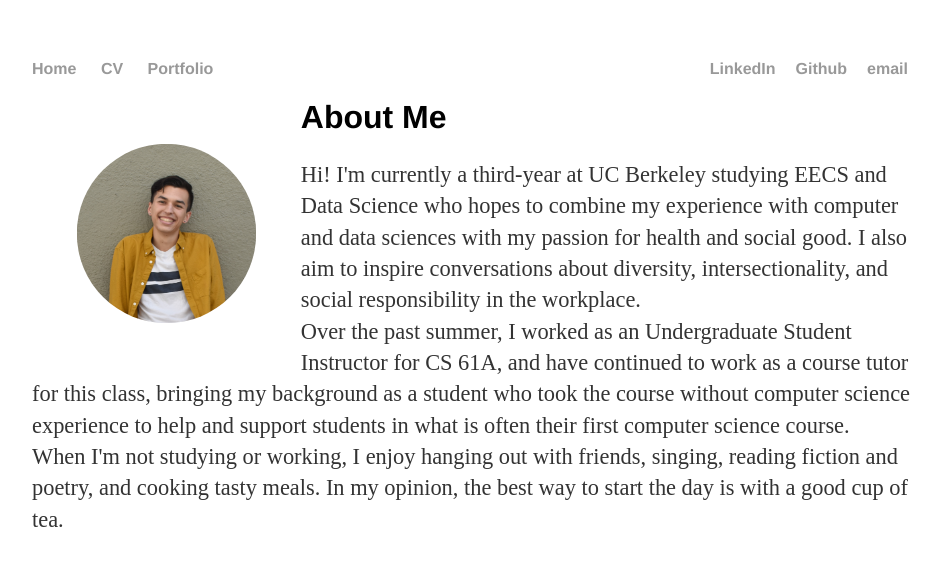
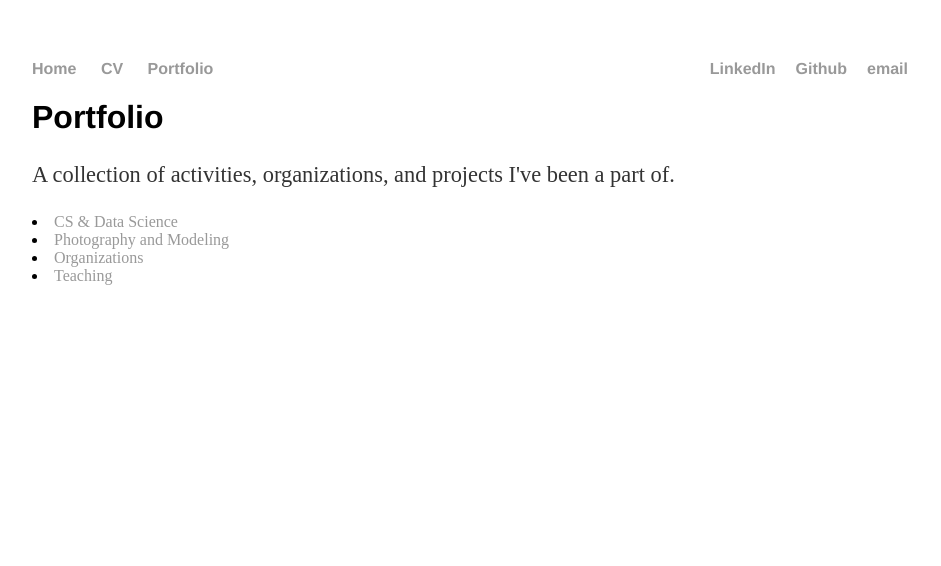
Before and after one commit to andrew-l-497/andrew-l-497.github.io, a Jekyll site: the page built from index.html, in a window 1280 px wide. Shown: the top 566 px of the page, without its empty margins (160-1101 px from the left). Built offline with Jekyll 4.4.1, drawn with Linux system fonts in a browser that asks for light colours.

Commit message:
moved about location

```diff
--- a/cv/index.html
+++ b/cv/index.html
@@ -5,5 +5,5 @@ title: CV
 <div class="blurb">
         <p>If you have any questions, feel free to contact me at <a href="mailto:andrew.lenz@berkeley.edu">andrew.lenz@berkeley.edu</a>. </p>
         <!-- PDF embedding based on https://www.w3docs.com/snippets/html/how-to-embed-pdf-in-html.html -->
-        <iframe src="/LenzAndrewResume.pdf#toolbar=0" width="100%" height="800px"></iframe>
+        <iframe src="/AndrewLenzResume.pdf#toolbar=0" width="100%" height="800px"></iframe>
 </div><!-- /.blurb -->
--- a/index.html
+++ b/index.html
@@ -1,21 +1,12 @@
 ---
 layout: default
-title: Andrew Lenz
+title: Portfolio
 ---
-<style>
-img {
-	float: left;
-	display: block;
-	/* margin-left: 10%; */
-	width: 20%;
-	border-radius: 50%;
-	padding: 5%;
-}
-</style>
-<img src="images/DSC_0369_3.jpg">
 <div class="blurb">
-        <h1>About Me</h1>
-        <p>Hi! I'm currently a third-year at UC Berkeley studying EECS and Data Science who hopes to combine my experience with computer and data sciences with my passion for health and social good. I also aim to inspire conversations about diversity, intersectionality, and social responsibility in the workplace.
-					<br> Over the past summer, I worked as an Undergraduate Student Instructor for CS 61A, and have continued to work as a course tutor for this class, bringing my background as a student who took the course without computer science experience to help and support students in what is often their first computer science course.
-          <br> When I'm not studying or working, I enjoy hanging out with friends, singing, reading fiction and poetry, and cooking tasty meals. In my opinion, the best way to start the day is with a good cup of tea.</p>
+        <h1>Portfolio</h1>
+        <p>A collection of activities, organizations, and projects I've been a part of.</p>
+        <li><a href="/portfolio/coding/">CS & Data Science</a></li>
+        <li><a href="/portfolio/photography/">Photography and Modeling</a></li>
+        <li><a href="/portfolio/orgs/">Organizations</a></li>
+        <li><a href="/portfolio/teaching/">Teaching</a></li>
 </div><!-- /.blurb -->
--- a/portfolio/index.html
+++ b/portfolio/index.html
@@ -7,6 +7,5 @@ title: Portfolio
         <p>A collection of activities, organizations, and projects I've been a part of.</p>
         <li><a href="/portfolio/coding/">CS & Data Science</a></li>
         <li><a href="/portfolio/photography/">Photography and Modeling</a></li>
-        <li><a href="/portfolio/orgs/">Organizations</a></li>
-        <li><a href="/portfolio/teaching/">Teaching</a></li>
+        <li><a href="/portfolio/orgs_and_teaching/">Organizations and Teaching</a></li>
 </div><!-- /.blurb -->
```
Also changed, not shown: aboutme/index.html (added, +26 -0 lines), portfolio/orgs_and_teaching/index.html (renamed from portfolio/teaching/index.html), 2 other files.
